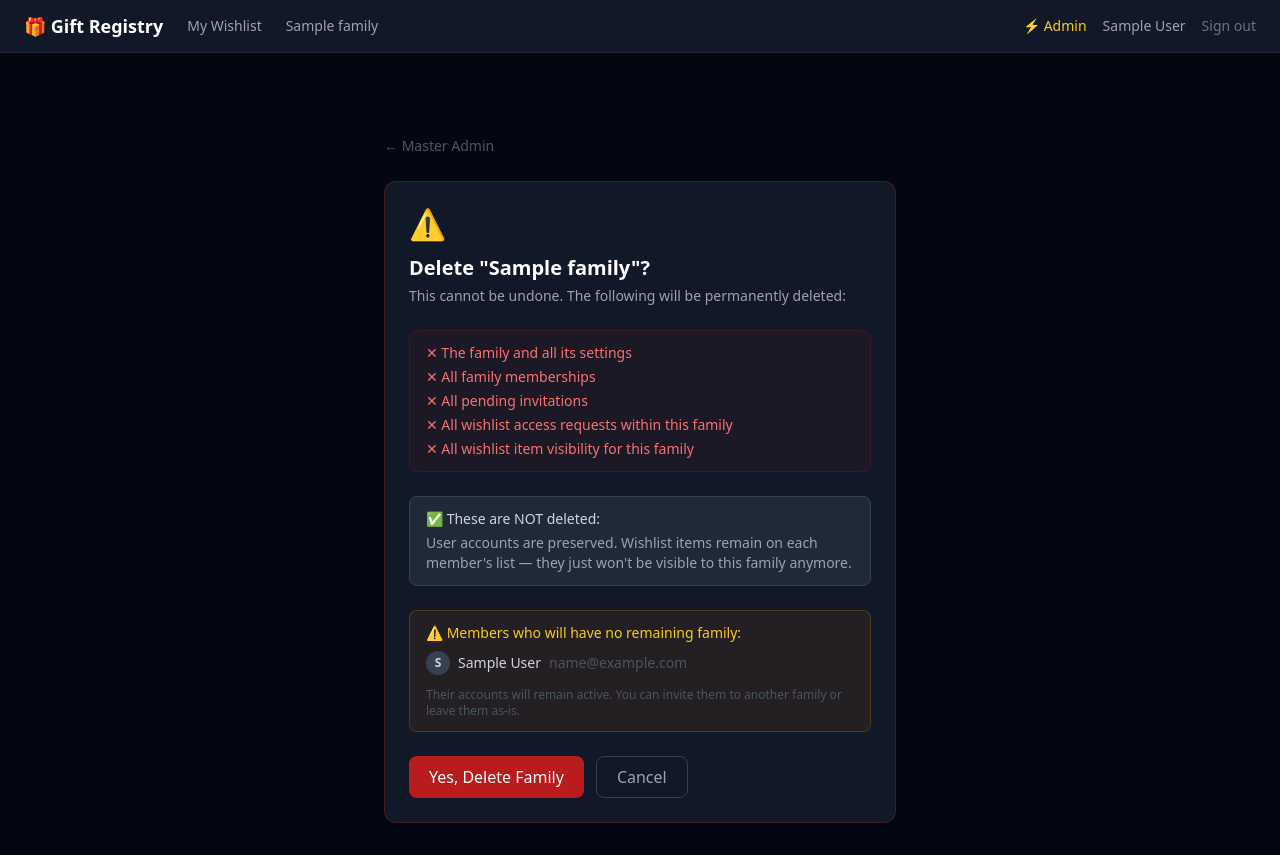
After one commit to tbarretta/AnthonyBot, a Django app: page /admin/delete-family/00000000-0000-0000-0000-000000000001/ in a window 1280 px wide. The commit adds this page. Run offline with Django 5.2, Linux system fonts and the light colour scheme; a user stored in the database is signed in; tables that the repository leaves empty hold one stand-in row (values such as "Sample post"); parts of the project's set-up code (start-up, migrations or seed data) failed here and were passed over; some libraries are stand-ins or nearby versions.

Commit message:
Add family deletion to Master Admin
- Delete family view with confirmation page
- Shows full impact: what gets deleted vs what's preserved
- Warns if any members will be left with no remaining family
- User accounts are never auto-deleted
- Logs family_deleted event to ActivityLog

```diff
--- a/projects/gift-registry/apps/notifications/models.py
+++ b/projects/gift-registry/apps/notifications/models.py
@@ -16,6 +16,7 @@ EVENT_TYPES = [
     ("admin_pw_reset",    "Admin Password Reset"),
     ("access_reset",      "Access Request Reset by Admin"),
     ("family_created",    "Family Created by Admin"),
+    ("family_deleted",    "Family Deleted by Admin"),
 ]
 
 
--- a/projects/gift-registry/apps/notifications/urls_admin.py
+++ b/projects/gift-registry/apps/notifications/urls_admin.py
@@ -4,6 +4,7 @@ from . import views
 urlpatterns = [
     path("", views.master_admin, name="master_admin"),
     path("create-family/", views.create_family, name="create_family"),
+    path("delete-family/<uuid:family_id>/", views.delete_family, name="delete_family"),
     path("reset-password/", views.admin_reset_password, name="admin_reset_password"),
     path("reset-access/<uuid:access_id>/", views.admin_reset_access, name="admin_reset_access"),
 ]
--- a/projects/gift-registry/apps/notifications/views.py
+++ b/projects/gift-registry/apps/notifications/views.py
@@ -62,6 +62,47 @@ def master_admin(request):
         "event_types": EVENT_TYPES,
         "event_filter": event_filter,
         "user_query": user_query,
+    })
+
+
+@login_required
+@master_admin_required
+def delete_family(request, family_id):
+    """Master Admin deletes a family. Users are never auto-deleted."""
+    from apps.families.models import Family, FamilyMembership
+    from django.contrib.auth import get_user_model
+    User = get_user_model()
+
+    family = get_object_or_404(Family, pk=family_id)
+
+    # Find members who will lose their only family
+    members = User.objects.filter(family_memberships__family=family)
+    orphaned = [
+        u for u in members
+        if u.family_memberships.exclude(family=family).count() == 0
+    ]
+
+    if request.method == "POST":
+        confirmed = request.POST.get("confirmed")
+        if not confirmed:
+            messages.error(request, "Please confirm the deletion.")
+            return redirect("master_admin")
+
+        family_name = family.name
+        family.delete()  # Cascades: memberships, invitations, access requests, item visibility
+
+        ActivityLog.log(
+            event_type="family_deleted",
+            actor=request.user,
+            description=f'Master Admin deleted family "{family_name}"',
+        )
+        messages.success(request, f'Family "{family_name}" has been deleted.')
+        return redirect("master_admin")
+
+    # GET — show confirmation page
+    return render(request, "admin/delete_family_confirm.html", {
+        "family": family,
+        "orphaned_users": orphaned,
     })
 
 
--- /dev/null
+++ b/projects/gift-registry/templates/admin/delete_family_confirm.html
@@ -0,0 +1,61 @@
+{% extends "base.html" %}
+{% block title %}Delete {{ family.name }} — Gift Registry{% endblock %}
+
+{% block content %}
+<div class="max-w-lg mx-auto mt-12">
+  <div class="mb-6">
+    <a href="{% url 'master_admin' %}" class="text-gray-600 hover:text-gray-400 text-sm">← Master Admin</a>
+  </div>
+
+  <div class="bg-gray-900 border border-red-900/50 rounded-xl p-6">
+    <div class="text-3xl mb-3">⚠️</div>
+    <h1 class="text-xl font-bold text-white mb-1">Delete "{{ family.name }}"?</h1>
+    <p class="text-gray-400 text-sm mb-6">This cannot be undone. The following will be permanently deleted:</p>
+
+    <ul class="text-sm text-red-400 space-y-1 mb-6 bg-red-900/10 border border-red-900/30 rounded-lg px-4 py-3">
+      <li>✕ The family and all its settings</li>
+      <li>✕ All family memberships</li>
+      <li>✕ All pending invitations</li>
+      <li>✕ All wishlist access requests within this family</li>
+      <li>✕ All wishlist item visibility for this family</li>
+    </ul>
+
+    <div class="bg-gray-800 border border-gray-700 rounded-lg px-4 py-3 mb-6 text-sm text-gray-400">
+      <p class="font-medium text-gray-300 mb-1">✅ These are NOT deleted:</p>
+      <p>User accounts are preserved. Wishlist items remain on each member's list — they just won't be visible to this family anymore.</p>
+    </div>
+
+    {% if orphaned_users %}
+    <div class="bg-yellow-900/20 border border-yellow-700/40 rounded-lg px-4 py-3 mb-6">
+      <p class="text-yellow-400 font-medium text-sm mb-2">⚠️ Members who will have no remaining family:</p>
+      <ul class="space-y-1">
+        {% for u in orphaned_users %}
+        <li class="text-sm text-gray-300 flex items-center gap-2">
+          <span class="w-6 h-6 rounded-full bg-gray-700 flex items-center justify-center text-xs font-bold flex-shrink-0">
+            {{ u.name|first|upper }}
+          </span>
+          {{ u.name }} <span class="text-gray-600">{{ u.email }}</span>
+        </li>
+        {% endfor %}
+      </ul>
+      <p class="text-gray-600 text-xs mt-3">Their accounts will remain active. You can invite them to another family or leave them as-is.</p>
+    </div>
+    {% endif %}
+
+    <form method="post">
+      {% csrf_token %}
+      <input type="hidden" name="confirmed" value="1">
+      <div class="flex gap-3">
+        <button type="submit"
+          class="bg-red-700 hover:bg-red-600 text-white font-medium px-5 py-2 rounded-lg transition-colors">
+          Yes, Delete Family
+        </button>
+        <a href="{% url 'master_admin' %}"
+          class="border border-gray-700 hover:border-gray-500 text-gray-400 hover:text-white font-medium px-5 py-2 rounded-lg transition-colors">
+          Cancel
+        </a>
+      </div>
+    </form>
+  </div>
+</div>
+{% endblock %}
```
Also changed, not shown: projects/gift-registry/templates/admin/master_admin.html (+7 -1 lines).
